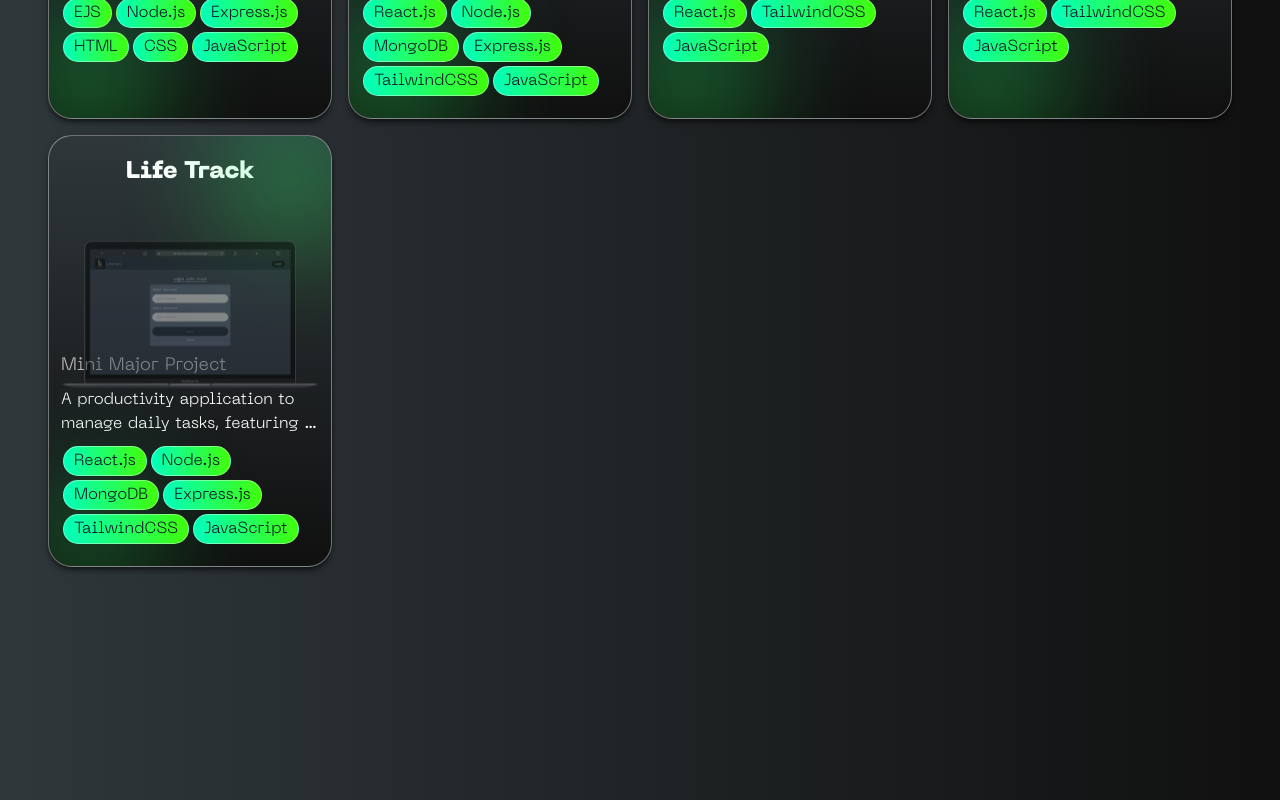
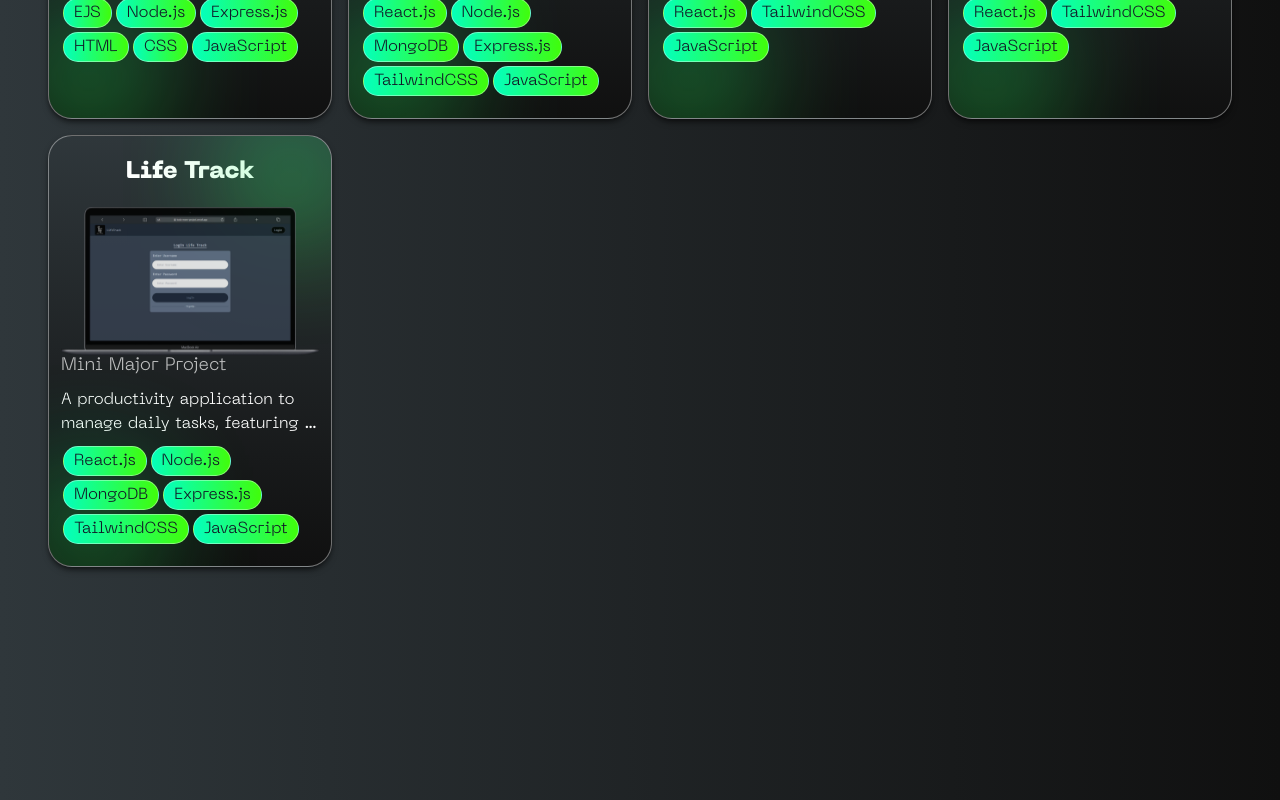
Before and after one commit to akashdeep023/Portfolio, a React (Vite) app: page /project in a window 1280 px wide. Shown: the part 980-1780 px from the top of the page. Built offline with nearby package versions, Linux system fonts and the light colour scheme.

Commit message:
Update ProjectBox.jsx & Add Animation

```diff
--- a/src/components/ProjectBox.jsx
+++ b/src/components/ProjectBox.jsx
@@ -4,35 +4,9 @@ import { Link } from "react-router-dom";
 
 const ProjectBox = ({ project }) => {
 	return (
-		<div className="projectB relative group flex flex-col gap-2 overflow-hidden bg-gradient-to-t to-customeLight-500 dark:to-customeDark-500 from-customeLight-600 dark:from-customeDark-600 px-3 py-5 min-h-60 sm:min-h-64 md:min-h-72 rounded-3xl border dark:border-white/40 border-black/40 shadow-md shadow-black/50">
-			<h2 className="text-center text-xl sm:text-2xl font-bold">
-				{project.name}
-			</h2>
-			<div className="h-20 w-20 blur-3xl z-0  absolute top-0 right-0 bg-gradient-to-t to-customeGreen-500 from-customeGreen-600"></div>
-			<div className="h-20 w-20 blur-3xl z-0  absolute bottom-0 left-0 bg-gradient-to-t to-customeGreen-500 from-customeGreen-600"></div>
-			<div className="w-full z-10 projectB">
-				<img
-					src={"/projects/" + project.image}
-					alt={project.name}
-					className="h-full w-full"
-				/>
-			</div>
-			<p className="opacity-70 text-lg">{project.project}</p>
-			<p className="line-clamp-2">{project.description}</p>
-			<p className="line-clamp-4 z-10">
-				{project.technology.map((tech, idx) => {
-					return (
-						<span
-							key={"tech" + idx}
-							className="text-gray-900 border dark:border-white/40 border-black/40 px-2.5 py-0.5 m-0.5 rounded-3xl bg-gradient-to-l to-customeGreen-500 from-customeGreen-600"
-						>
-							{tech}
-						</span>
-					);
-				})}
-			</p>
-			<span className="backdrop-blur-md z-10 h-full w-full absolute top-0 left-0 flex transition-all duration-700 items-center group-hover:opacity-100 opacity-0">
-				<span className="p-2 flex justify-center gap-4 w-full">
+		<div id="projectbox" className="hover:z-30 group relative">
+			<span className="z-20 h-full w-full absolute top-0 left-0 flex transition-all duration-700 items-center group-hover:opacity-100 opacity-0">
+				<span className="p-2 flex justify-center gap-4 w-full group-hover:translate-y-full transition-all duration-300">
 					{project?.live && (
 						<Link
 							target="_blank"
@@ -62,6 +36,43 @@ const ProjectBox = ({ project }) => {
 					)}
 				</span>
 			</span>
+			<span className="w-full z-10 projectB absolute top-10 px-3 py-5  group-hover:opacity-100 translate-y-1/2 group-hover:translate-y-0 opacity-0 transition-all duration-300">
+				<img
+					id="imageP"
+					src={"/projects/" + project.image}
+					alt={project.name}
+					className="h-full w-full"
+				/>
+			</span>
+			<div className="projectB  flex flex-col gap-2 overflow-hidden bg-gradient-to-t to-customeLight-500 h-full dark:to-customeDark-500 from-customeLight-600 dark:from-customeDark-600 px-3 py-5  rounded-3xl border dark:border-white/40 border-black/40 shadow-md shadow-black/50">
+				<h2 className="text-center text-xl sm:text-2xl font-bold">
+					{project.name}
+				</h2>
+				<div className="h-20 w-20 blur-3xl z-0  absolute top-0 right-0 bg-gradient-to-t to-customeGreen-500 from-customeGreen-600"></div>
+				<div className="h-20 w-20 blur-3xl z-0  absolute bottom-0 left-0 bg-gradient-to-t to-customeGreen-500 from-customeGreen-600"></div>
+				<div className="w-full z-10 projectB transition-all duration-300 group-hover:opacity-0">
+					<img
+						id="imageP"
+						src={"/projects/" + project.image}
+						alt={project.name}
+						className="h-full w-full"
+					/>
+				</div>
+				<p className="opacity-70 text-lg">{project.project}</p>
+				<p className="line-clamp-2">{project.description}</p>
+				<p className="line-clamp-4 z-10 min-h-20">
+					{project.technology.map((tech, idx) => {
+						return (
+							<span
+								key={"tech" + idx}
+								className="text-gray-900 border dark:border-white/40 border-black/40 px-2.5 py-0.5 m-0.5 rounded-3xl bg-gradient-to-l to-customeGreen-500 from-customeGreen-600"
+							>
+								{tech}
+							</span>
+						);
+					})}
+				</p>
+			</div>
 		</div>
 	);
 };
--- a/src/index.css
+++ b/src/index.css
@@ -91,3 +91,20 @@ span {
 	-webkit-appearance: none; /* Chrome, Safari, Edge */
 	margin: 0;
 }
+
+/* Project Hover Animation */
+#projectbox {
+	perspective: 1000px;
+	perspective-origin: bottom;
+}
+
+#projectbox > div {
+	transition: transform 0.3s ease, box-shadow 0.3s ease;
+	transform-style: preserve-3d;
+	transform-origin: 50% 80%;
+}
+
+#projectbox > span:hover ~ div {
+	transform: rotateX(45deg) translateY(100px) translateZ(100px) scale(0.92);
+	box-shadow: 0 15px 30px rgba(0, 0, 0, 0.3);
+}
```
